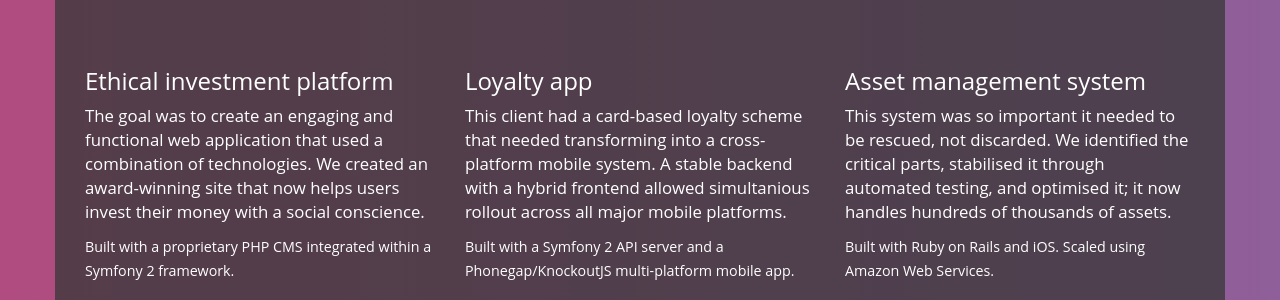
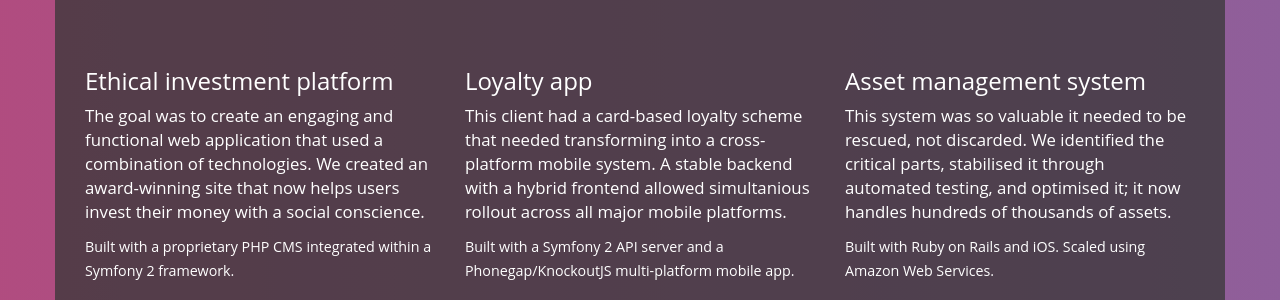
Before and after one commit to xisfor/website, a Jekyll site: the page built from stories.md, in a window 1280 px wide. Shown: the part 313-613 px from the top of the page. Built offline with Jekyll 4.4.1, drawn with Linux system fonts in a browser that asks for light colours.

Commit message:
small text tweaks

```diff
--- a/stories.md
+++ b/stories.md
@@ -30,7 +30,7 @@ permalink: /stories/
 
   <div class="col-sm-4">
     <h3>Asset management system</h3>
-    <p>This system was so important it needed to be rescued, not discarded. We
+    <p>This system was so valuable it needed to be rescued, not discarded. We
       identified the critical parts, stabilised it through automated testing, and
       optimised it; it now handles hundreds of thousands of assets.</p>
     <p><small>Built with Ruby on Rails and iOS. Scaled using Amazon Web Services.</small></p>
```
Also changed, not shown: technology.md (+1 -1 lines), values.md (+1 -1 lines).
